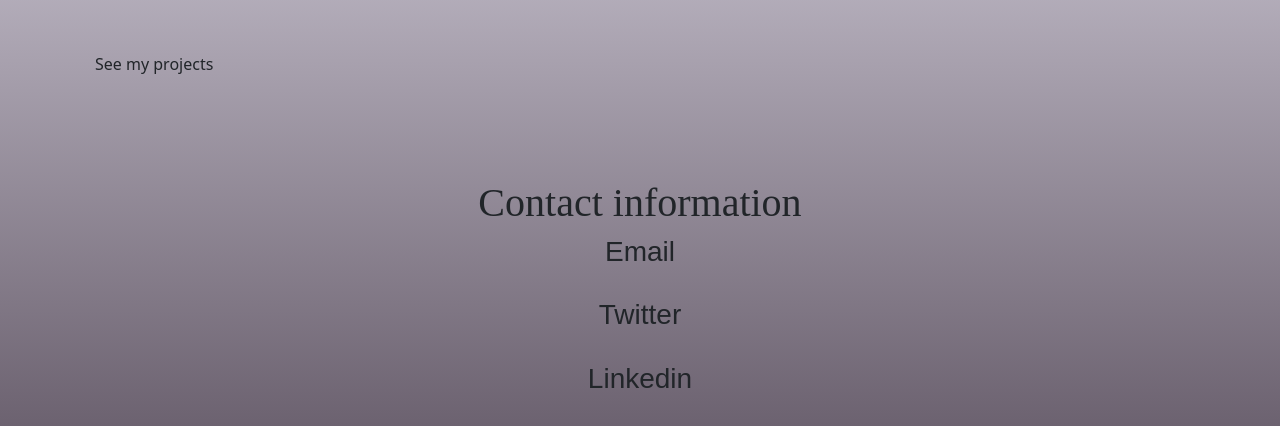
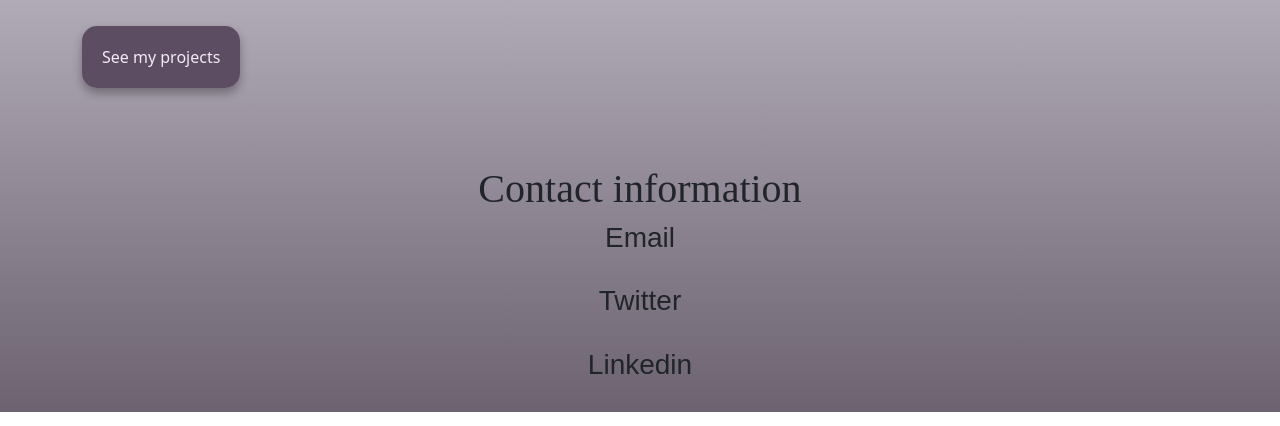
Before and after one commit to SLou-27/Portfolio-SL-1, a plain HTML site: page about.html in a window 1280 px wide. Shown: the part 416-842 px from the top of the page. Drawn offline with nearby package versions, Linux system fonts and the light colour scheme.

Commit message:
Update about.html

```diff
--- a/about.html
+++ b/about.html
@@ -74,7 +74,7 @@
             <p class="mb-5">
               I am beginner front-end developer from Milwaukee, Wisconsin. I have begun my web development journey with SheCodes, a series of workshops that teach women how to code. I also have a bachelor's degree in communication from the University of Wisconsin-Milwaukee. I am hoping to continue growing my experience as a web developer and expand into a career in tech. To see some of my recent work, check out the homepage.
             </p>
-            <a href="/" class="btn btn-branding">See my projects</a>
+            <a href="/" class="primary-link">See my projects</a>
           </div>
         </div>
         <div class="col-lg-6">
```
